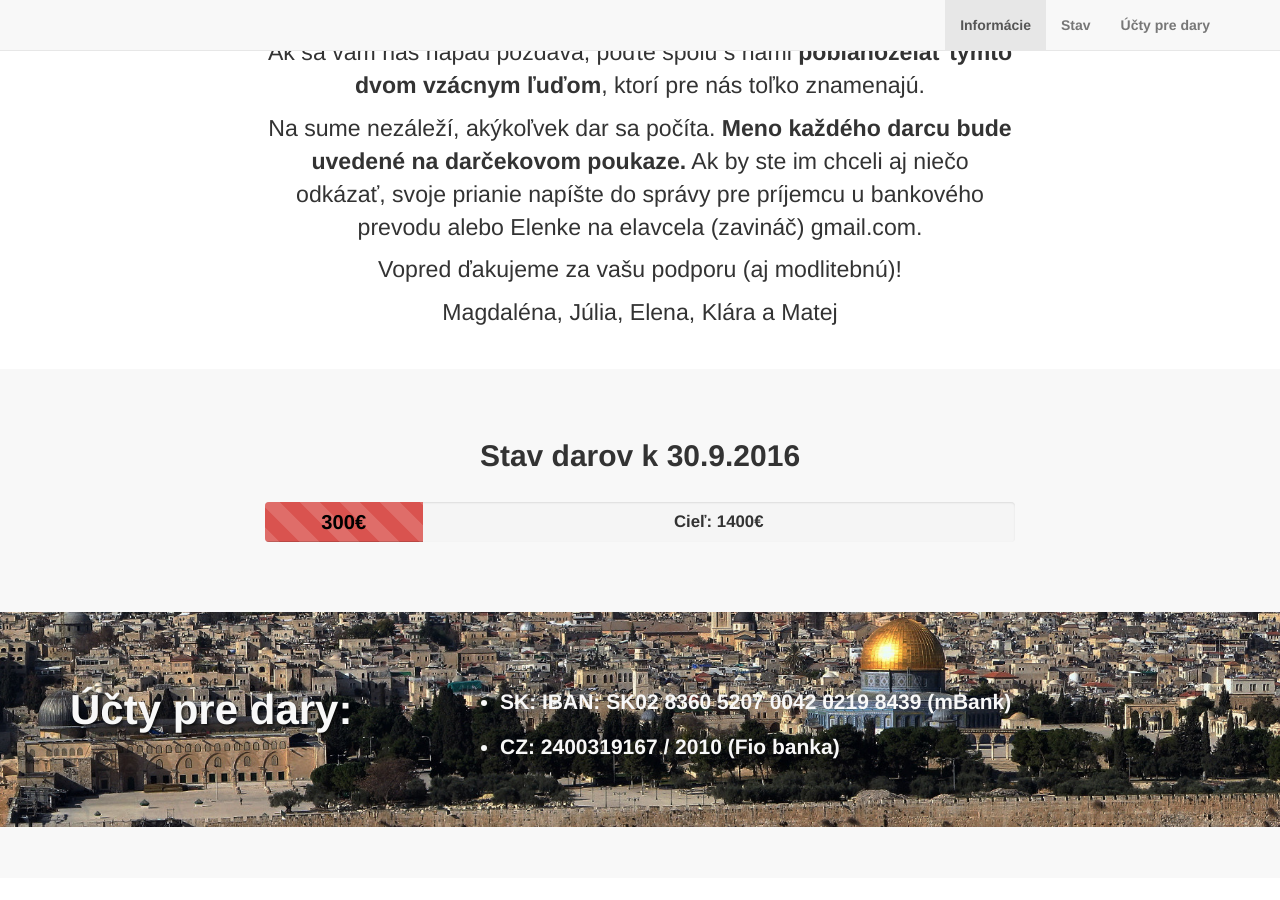
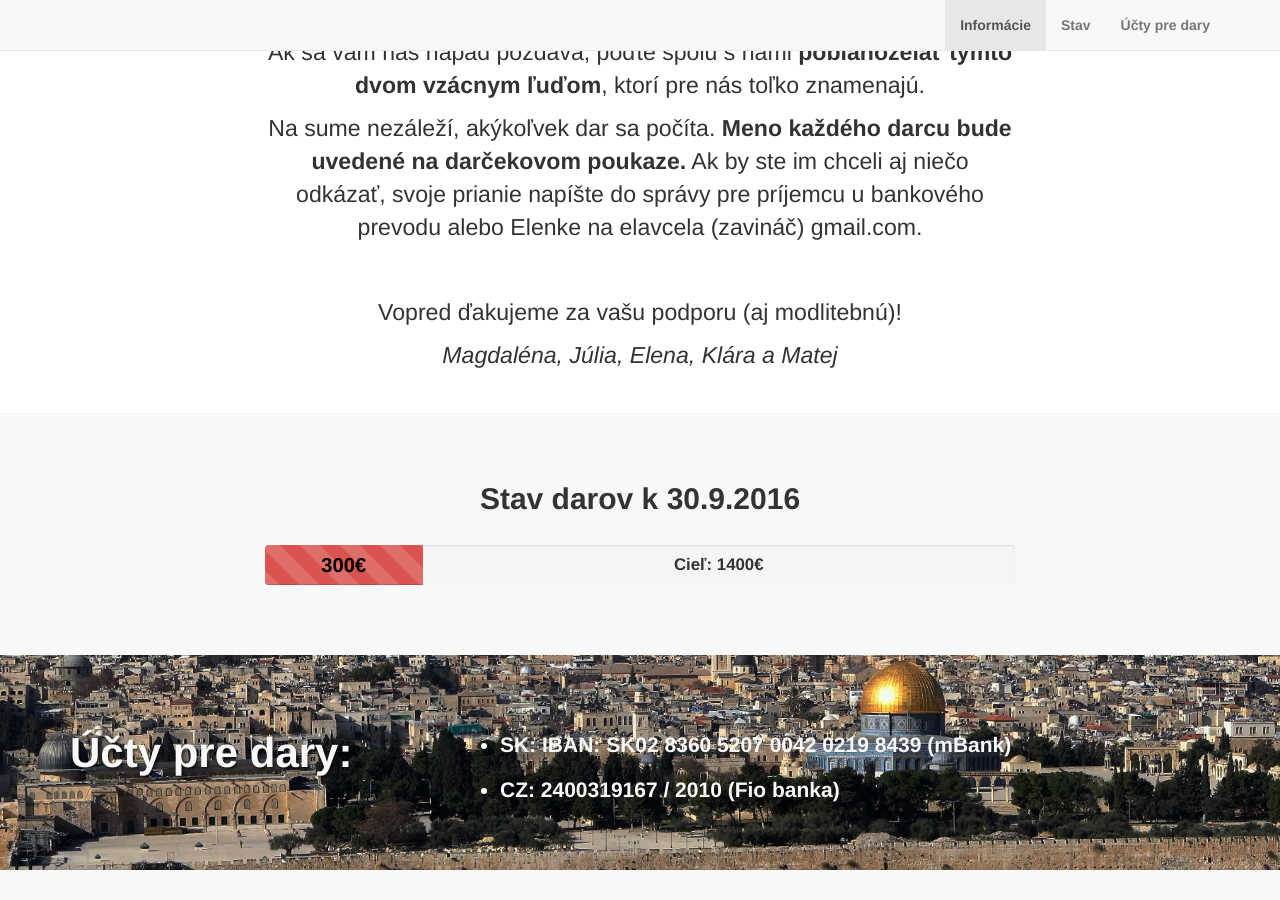
Before and after one commit to matejholy/danka-a-jozef-do-svatej-zeme, a Jekyll site: the page built from index.html, in a window 1280 px wide and 900 px high, scrolled down 1397 px. Built offline with Jekyll 4.4.1, drawn with Linux system fonts in a browser that asks for light colours; before the commit the page ends 2275 px from its top, so only the background shows below that.

Commit message:
Odsadenie a zosikmenie podpisov

```diff
--- a/_includes/about.html
+++ b/_includes/about.html
@@ -12,8 +12,9 @@
                 <p>Takto už darom nebude "len" zájazd, ale <strong>spoločne ukážeme našim rodičom, že majú okolo seba veľký okruh ľudí, ktorí ich majú radi</strong>, záleží im na nich a sú im oporou.</p>
                 <p>Ak sa vám náš nápad pozdáva, poďte spolu s nami <strong>poblahoželať týmto dvom vzácnym ľuďom</strong>, ktorí pre nás toľko znamenajú.</p>
                 <p>Na sume nezáleží, akýkoľvek dar sa počíta. <strong>Meno každého darcu bude uvedené na darčekovom poukaze.</strong> Ak by ste im chceli aj niečo odkázať, svoje prianie napíšte do správy pre príjemcu u bankového prevodu alebo Elenke na elavcela (zavináč) gmail.com.</p>
+                <p>&nbsp;</p>
                 <p>Vopred ďakujeme za vašu podporu (aj modlitebnú)!</p>
-                <p>Magdaléna, Júlia, Elena, Klára a Matej</p>
+                <p><i>Magdaléna, Júlia, Elena, Klára a Matej</i></p>
                 <br/>
             </div>
         </div>
```
